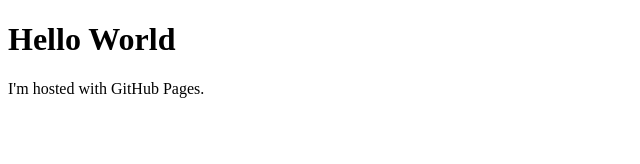
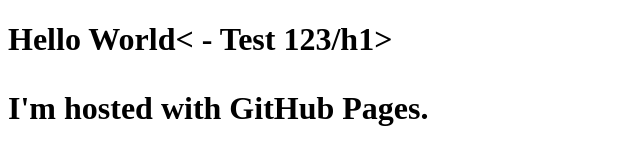
Before and after one commit to amacaninch/amacaninch.github.io, a plain HTML site: page index.html in a window 1280 px wide. Shown: the whole page, without its empty margins (0-640 px from the left). Drawn offline with Linux system fonts and the light colour scheme.

Commit message:
Update index.html

```diff
--- a/index.html
+++ b/index.html
@@ -1,7 +1,7 @@
 <!DOCTYPE html>
 <html>
 <body>
-<h1>Hello World</h1>
+<h1>Hello World< - Test 123/h1>
 <p>I'm hosted with GitHub Pages.</p>
 </body>
 </html>
```
